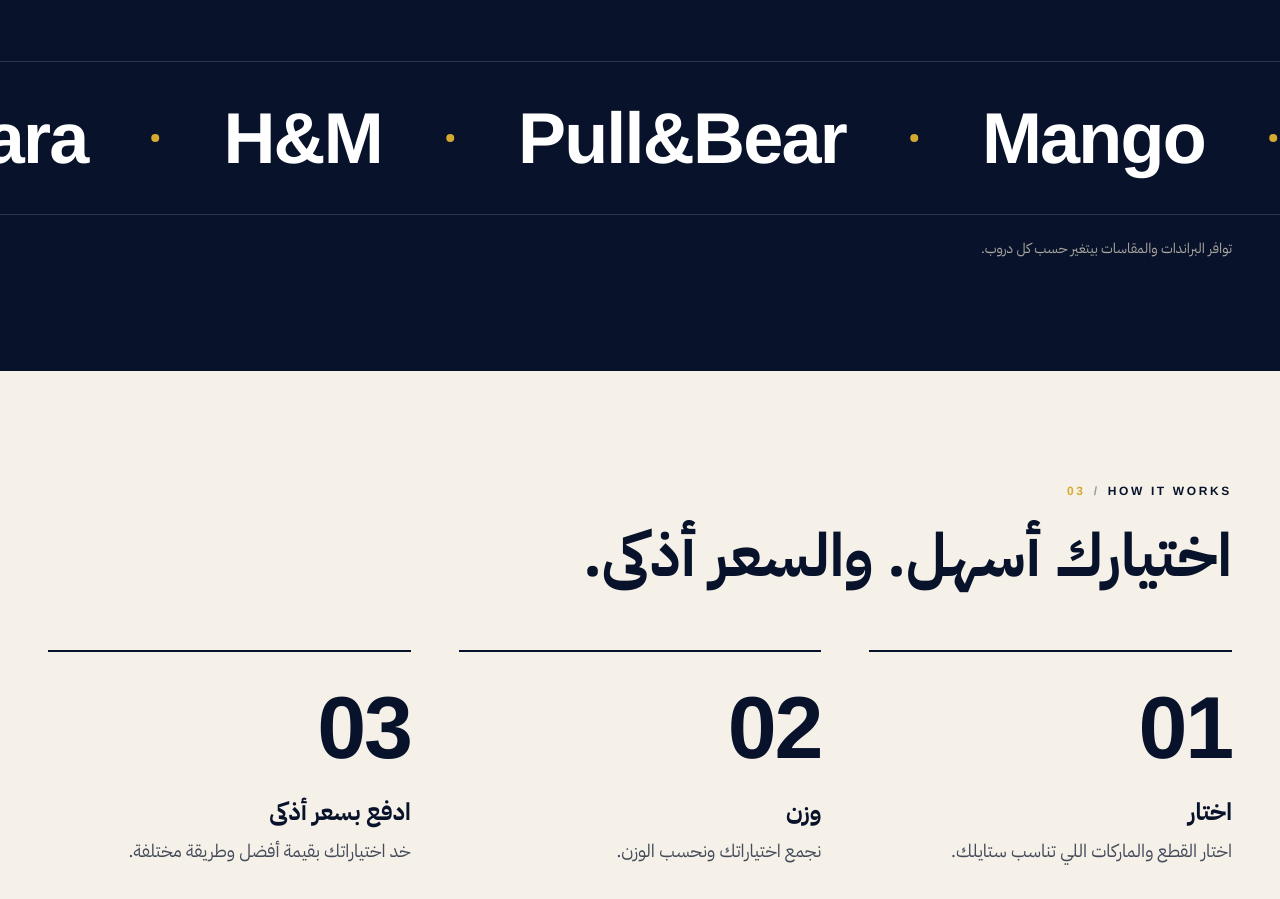
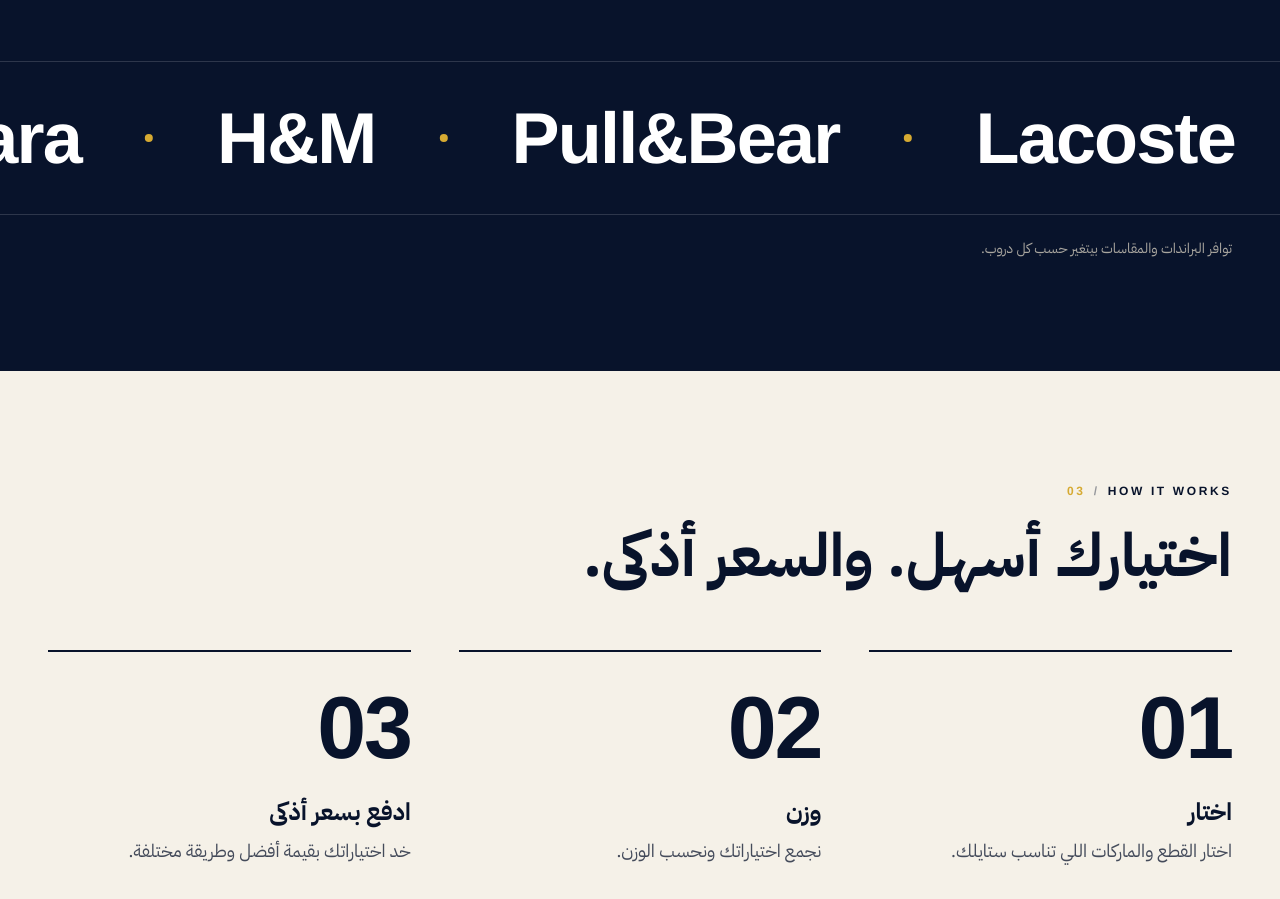
Before and after one commit to Mo7amed7osam/Stock-House, a Next.js app: page / in a window 1280 px wide. Shown: the part 1456-2355 px from the top of the page. Built offline with nearby package versions, Linux system fonts and the light colour scheme; no server answers.

Commit message:
fix: update brand name from "Mango" to "Lacoste" in BrandDiscovery component

```diff
--- a/src/components/BrandDiscovery.tsx
+++ b/src/components/BrandDiscovery.tsx
@@ -2,7 +2,7 @@
 import { Latin, SectionLabel } from "./ui";
 
 /** Brand names as text only — no third-party logos. */
-const brands = ["Adidas", "Zara", "H&M", "Pull&Bear", "Mango", "Levi’s", "AND MORE"] as const;
+const brands = ["Adidas", "Zara", "H&M", "Pull&Bear", "Lacoste", "Levi’s", "AND MORE"] as const;
 
 function BrandRow({ hidden = false }: { hidden?: boolean }) {
   return (
```
